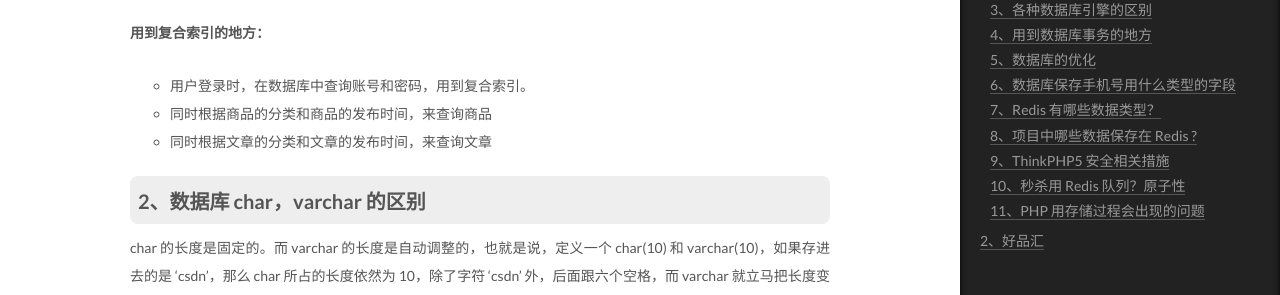
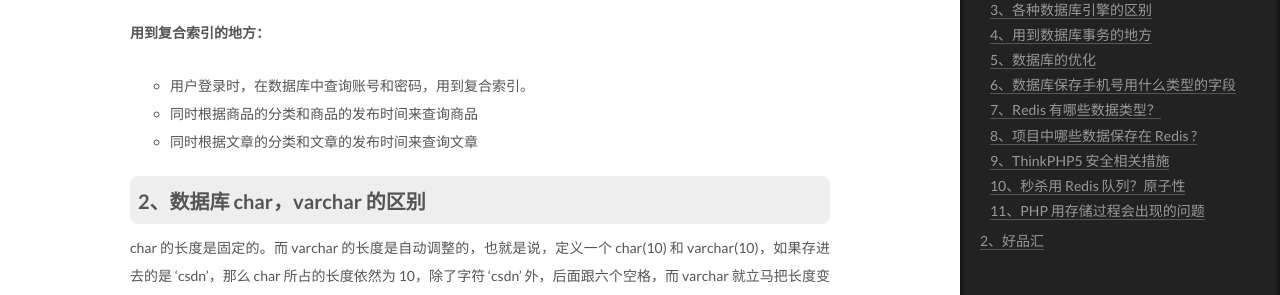
Before and after one commit to nnngu/LearningNotes, a Jekyll site: the page built from _posts/2018-06-05-PHP 面试题收集.md, in a window 1280 px wide and 1400 px high, scrolled down 1304 px. Shown: the part 153-448 px from the top of the window. Built offline with Jekyll 4.4.1, drawn with Linux system fonts in a browser that asks for light colours.

```diff
--- a/_posts/2018-06-05-PHP 面试题收集.md
+++ b/_posts/2018-06-05-PHP 面试题收集.md
@@ -48,8 +48,8 @@ Unique Index 就是额外添加的唯一性约束。该约束严格的保证索
 **用到复合索引的地方：**
 
 - 用户登录时，在数据库中查询账号和密码，用到复合索引。
-- 同时根据商品的分类和商品的发布时间，来查询商品
-- 同时根据文章的分类和文章的发布时间，来查询文章
+- 同时根据商品的分类和商品的发布时间来查询商品
+- 同时根据文章的分类和文章的发布时间来查询文章
 
 ### 2、数据库 char，varchar 的区别
 
```
